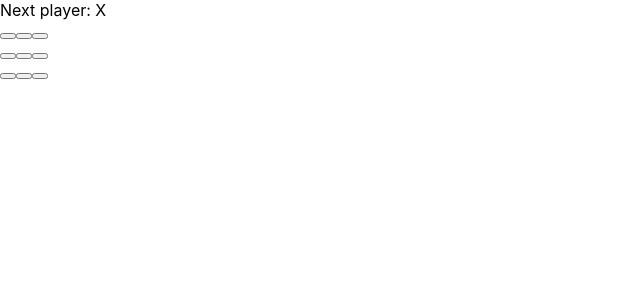
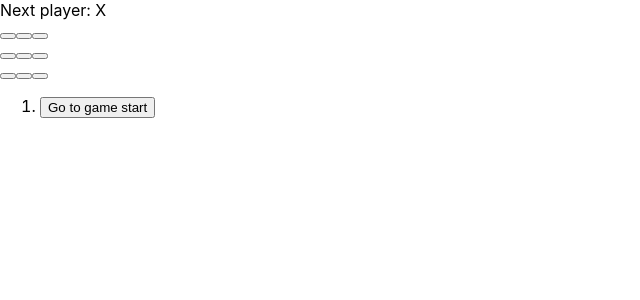
Before and after one commit to SharvaniKadarla/Tic-Tac-Toe-React-App, a React (Create React App) app: page / in a window 1280 px wide. Shown: the top 300 px of the page, without its empty margins (0-640 px from the left). Built offline with nearby package versions, Linux system fonts and the light colour scheme.

Commit message:
feat: render list of past moves with buttons to enable time travel

```diff
--- a/src/App.js
+++ b/src/App.js
@@ -62,13 +62,31 @@
     setXIsNext(!xIsNext);
   }
 
+  function jumpTo(nextMove) {
+    // TODO
+  }
+
+  const moves = history.map((squares, move) => {
+    let description;
+    if (move > 0) {
+      description = 'Go to move #' + move;
+    } else {
+      description = 'Go to game start';
+    }
+    return (
+      <li>
+        <button onClick={() => jumpTo(move)}>{description}</button>
+      </li>
+    );
+  });
+
   return (
     <div className="game">
       <div className="game-board">
         <Board xIsNext={xIsNext} squares={currentSquares} onPlay={handlePlay} />
       </div>
       <div className="game-info">
-        <ol>{/*TODO*/}</ol>
+        <ol>{moves}</ol>
       </div>
     </div>
   );
```
